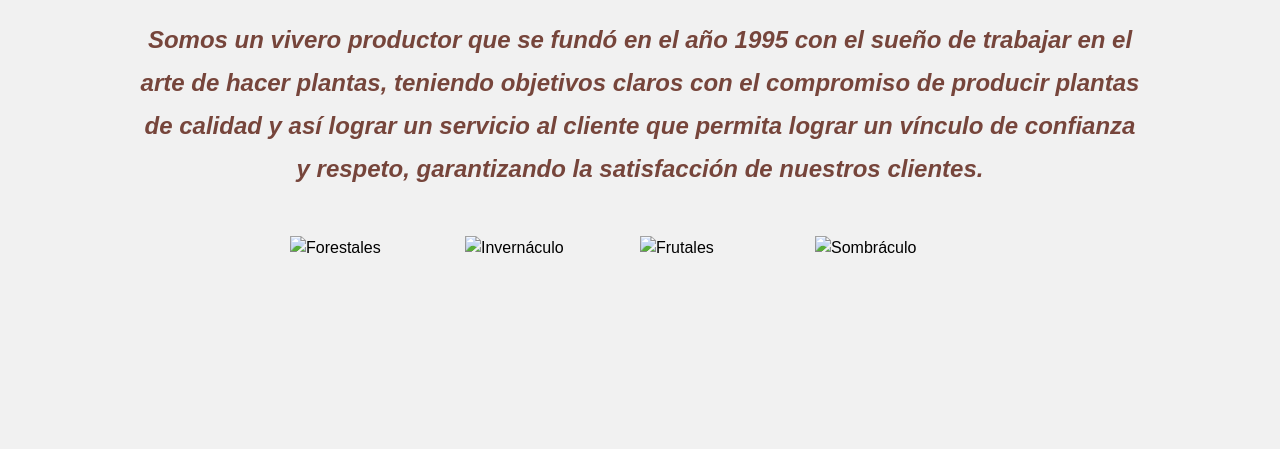
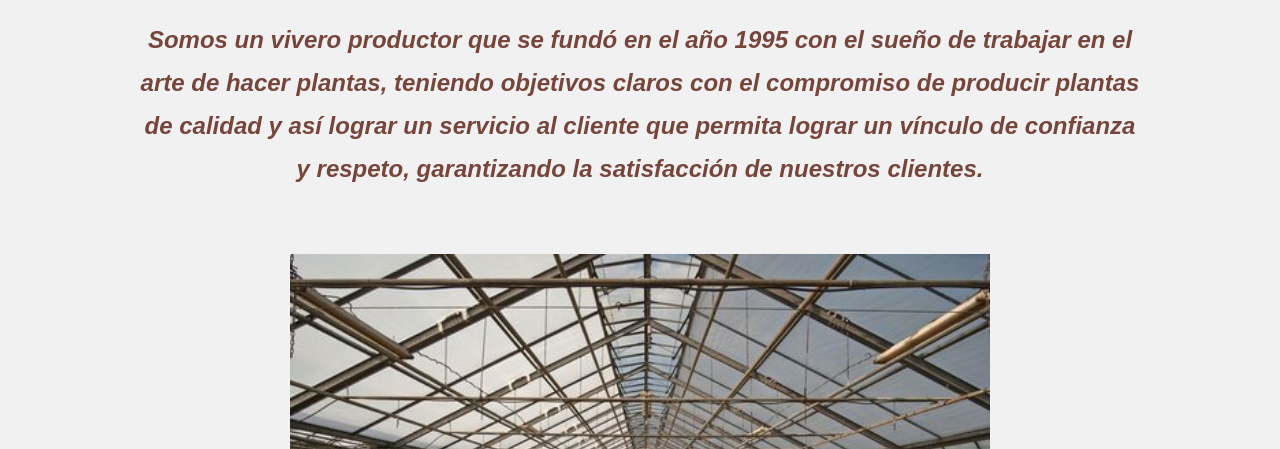
Before and after one commit to VillalbaAgustin/HojaVerde, a plain HTML site: page index.html in a window 1280 px wide. Shown: the part 351-800 px from the top of the page. Drawn offline with Linux system fonts and the light colour scheme; a web font is replaced by a local one.

Commit message:
correción en contenedor-img

```diff
--- a/index.html
+++ b/index.html
@@ -57,12 +57,12 @@
         </div>
         <div class="contenido1">
           <div class="slider">
-            <div class="contenedor-img">
-              <li><img src="./static/img/slider/img1.png" alt="Forestales"></li>
-              <li><img src="./static/img/slider/img2.png" alt="Invernáculo"></li>
-              <li><img src="./static/img/slider/img3.png" alt="Frutales"></li>
-              <li><img src="./static/img/slider/img4.png" alt="Sombráculo"></li>
-            </div>
+            <ul class="contenedor-img">
+              <li><img src="./static/img/slider/img1.jpg" alt="Forestales"></li>
+              <li><img src="./static/img/slider/img2.jpg" alt="Invernáculo"></li>
+              <li><img src="./static/img/slider/img3.webp" alt="Frutales"></li>
+              <li><img src="./static/img/slider/img4.jpg" alt="Sombráculo"></li>
+            </ul>
           </div>
           <div class="texto2">
             <p> El vivero comenzó con la producción de plantines florales y herbáceas perennes. A los pocos años, se sumaron a la producción los arbustos leñosos y semi leñosos, árboles frutales y forestales. Al estar inscriptos en el SENASA y el INASE (organismos estatales que regulan y controlan nuestra producción), podemos garantizar la sanidad de las mismas. Nuestra casa central está ubicada en el departamento de Junín de la provincia de Mendoza, con una superficie destinada a la producción de 25000 m2 distribuidos en 6000 m2 de invernáculos de última generación con apertura cenital. Con 8000 m2 de sombraculos y el resto utilizado para especies que requieren las condiciones de campo. En la casa central contamos con un stock permanente y variado de insumos para el jardín.</p>
```
